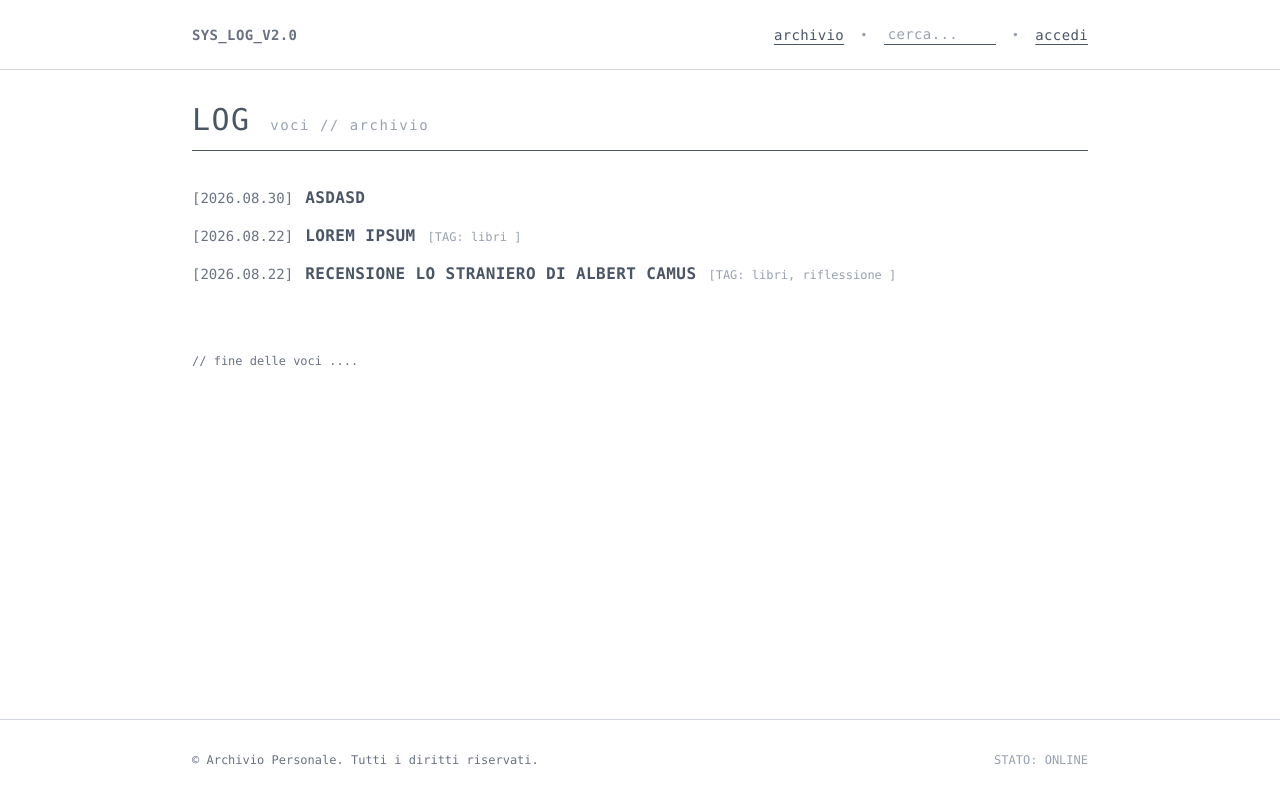
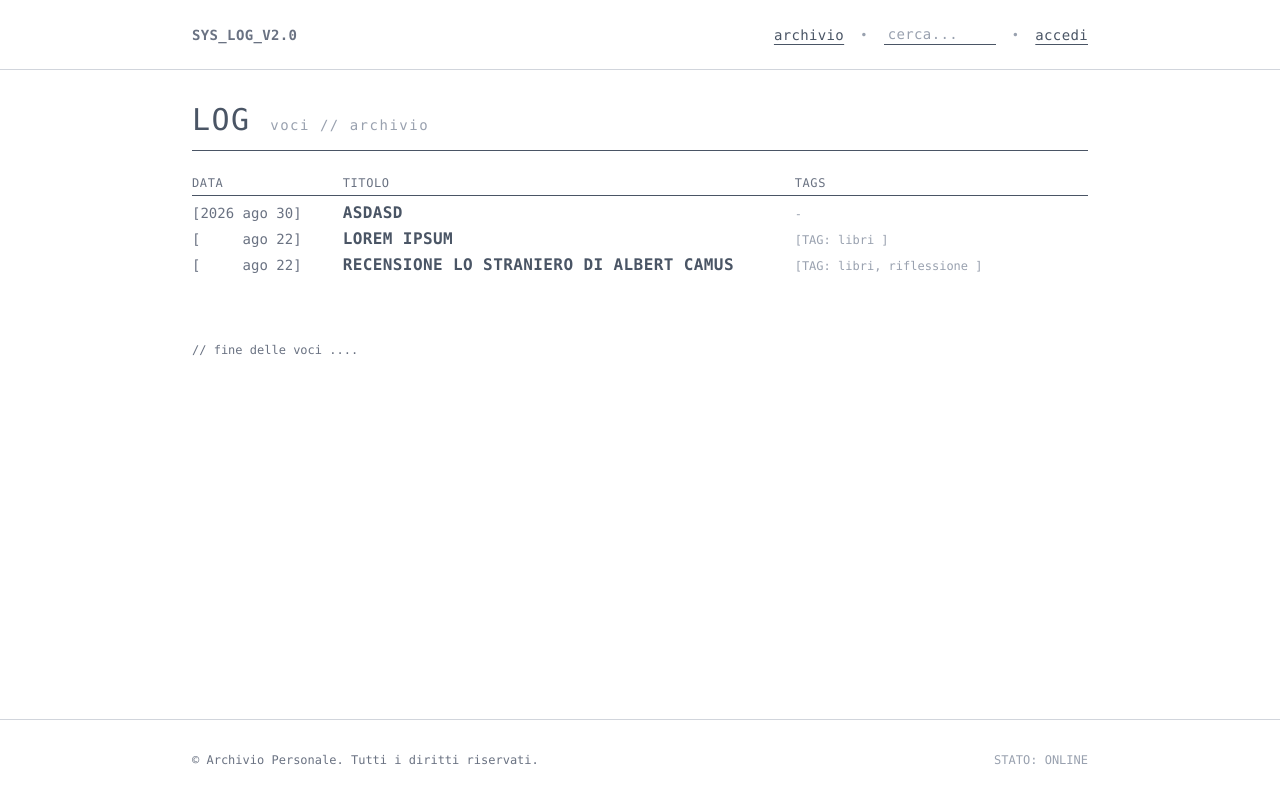
Before and after one commit to davidoskiii/blog, a Django app: page / in a window 1280 px wide. Run offline with Django 5.2, Linux system fonts and the light colour scheme; data comes from the database, SQL or seed files in the repository; both versions use the stored data as it was after the commit.

Commit message:
Removed drafts cause they didn't work in prod and rearreanged the frontend like in the past commit

```diff
--- a/blog_app/templates/blog_app/posts.html
+++ b/blog_app/templates/blog_app/posts.html
@@ -3,7 +3,7 @@
 {% block content %}
 
 <!-- Log Title Header -->
-<div class="flex flex-col sm:flex-row sm:items-baseline justify-between border-b border-gray-600 pb-3 mb-6 sm:mb-8 gap-3 sm:gap-4">
+<div class="flex flex-col sm:flex-row sm:items-baseline justify-between border-b border-gray-600 pb-3 mb-6 gap-3 sm:gap-4">
   <h1 class="text-2xl sm:text-3xl font-mono uppercase tracking-wider text-gray-600 break-words">
     LOG <span class="block sm:inline text-xs sm:text-sm font-normal lowercase text-gray-400 mt-1 sm:mt-0">voci // archivio</span>
   </h1>
@@ -20,29 +20,70 @@
   {% endif %}
 </div>
 
-<!-- Flat Post Log List -->
-<div class="space-y-3 sm:space-y-2 font-mono text-sm">
+<!-- Log Table Container -->
+<div class="w-full font-mono text-xs sm:text-sm">
 
+  <!-- Table Header -->
+  <div class="grid grid-cols-12 gap-2 pb-1 text-xs text-gray-500 font-mono border-b border-gray-600 uppercase tracking-wider mb-1">
+    <div class="col-span-4 sm:col-span-3 md:col-span-2">data</div>
+    <div class="col-span-8 sm:col-span-6 md:col-span-6">titolo</div>
+    <div class="hidden sm:block sm:col-span-3 md:col-span-4">tags</div>
+  </div>
+
+  <!-- Table Body -->
   {% for post in posts %}
-  <div class="flex flex-wrap items-baseline gap-x-2 sm:gap-x-3 gap-y-1 py-2 sm:py-1 border-b border-gray-100 sm:border-b-0">
-    <span class="text-gray-500 font-mono text-xs sm:text-sm shrink-0">[{{ post.date|date:"Y.m.d" }}]</span>
+    <div class="grid grid-cols-12 gap-2 py-1 sm:py-0.5 border-b border-gray-100 sm:border-b-0 items-baseline">
 
+      <!-- Date Column with Conditional Year -->
+      <div class="col-span-4 sm:col-span-3 md:col-span-2 font-mono text-xs sm:text-sm shrink-0">
+        {% ifchanged post.date|date:"Y" %}
+          <span class="text-gray-500 font-mono">[{{ post.date|date:"Y" }} {{ post.date|date:"b d" }}]</span>
+        {% else %}
+          <span class="text-gray-500 font-mono">[<span class="invisible select-none">2026</span> {{ post.date|date:"b d" }}]</span>
+        {% endifchanged %}
+      </div>
+
+      <!-- Title Column with Mobile Info Button -->
+      <div class="col-span-8 sm:col-span-6 md:col-span-6 flex items-baseline justify-between sm:block relative">
         <a href="{% url 'blog_app:post' post.id %}" class="font-mono font-bold text-gray-600 hover:text-black hover:underline uppercase tracking-wide text-sm sm:text-base leading-snug break-words">
           {{ post.title }}
         </a>
 
+        <!-- Mobile Info Button (Visible only on small screens) -->
+        <details class="sm:hidden relative inline-block ml-2 align-middle">
+          <summary class="list-none cursor-pointer text-[10px] font-mono text-gray-500 border border-gray-400 px-1 py-0.5 rounded hover:text-black hover:border-black transition-colors select-none">
+            [i]
+          </summary>
+          <div class="absolute right-0 top-full mt-1 z-30 bg-white border border-gray-600 p-2 shadow-sm text-xs text-gray-400 font-mono w-48 break-words">
             {% if post.tags.all %}
-      <span class="text-xs text-gray-400 font-mono break-words">
               [TAG:
               {% for tag in post.tags.all %}
                 <a href="{% url 'blog_app:tag' tag.id %}" class="hover:text-gray-500 hover:underline">{{ tag.name|lower }}</a>{% if not forloop.last %}, {% endif %}
               {% endfor %}
               ]
-      </span>
+            {% else %}
+              -
             {% endif %}
           </div>
+        </details>
+      </div>
+
+      <!-- Tags Column: Hidden on small viewports, visible on sm: and up -->
+      <div class="hidden sm:block sm:col-span-3 md:col-span-4 text-xs text-gray-400 font-mono break-words">
+        {% if post.tags.all %}
+          [TAG:
+          {% for tag in post.tags.all %}
+            <a href="{% url 'blog_app:tag' tag.id %}" class="hover:text-gray-500 hover:underline">{{ tag.name|lower }}</a>{% if not forloop.last %}, {% endif %}
+          {% endfor %}
+          ]
+        {% else %}
+          -
+        {% endif %}
+      </div>
+
+    </div>
   {% empty %}
-  <p class="text-xs text-gray-500 italic">// nessun post registrato nell'archivio.</p>
+    <p class="text-xs text-gray-500 italic py-2">// nessun post registrato nell'archivio.</p>
   {% endfor %}
 
 </div>
--- a/static/css/output.css
+++ b/static/css/output.css
@@ -7,6 +7,7 @@
     sans-serif, 'Apple Color Emoji', 'Segoe UI Emoji', 'Segoe UI Symbol', 'Noto Color Emoji';
     --font-mono: ui-monospace, SFMono-Regular, Menlo, Monaco, Consolas, 'Liberation Mono', 'Courier New',
     monospace;
+    --color-red-500: oklch(63.7% 0.237 25.331);
     --color-red-600: oklch(57.7% 0.245 27.325);
     --color-indigo-500: oklch(58.5% 0.233 277.117);
     --color-gray-100: oklch(96.7% 0.003 264.542);
@@ -207,11 +214,23 @@
   .static {
     position: static;
   }
+  .top-full {
+    top: 100%;
+  }
   .right-0 {
     right: 0px;
   }
+  .z-30 {
+    z-index: 30;
+  }
   .z-50 {
     z-index: 50;
+  }
+  .col-span-4 {
+    grid-column: span 4 / span 4;
+  }
+  .col-span-8 {
+    grid-column: span 8 / span 8;
   }
   .container {
     width: 100%;
@@ -284,6 +306,9 @@
   }
   .flex {
     display: flex;
+  }
+  .grid {
+    display: grid;
   }
   .hidden {
     display: none;
@@ -332,6 +357,9 @@
   }
   .list-none {
     list-style-type: none;
+  }
+  .grid-cols-12 {
+    grid-template-columns: repeat(12, minmax(0, 1fr));
   }
   .flex-col {
     flex-direction: column;
@@ -423,9 +451,6 @@
     margin-inline-start: calc(calc(var(--spacing) * 4) * var(--tw-space-x-reverse));
     margin-inline-end: calc(calc(var(--spacing) * 4) * calc(1 - var(--tw-space-x-reverse)));
   }
-  .gap-y-1 {
-    row-gap: var(--spacing);
-  }
   .gap-y-1\.5 {
     row-gap: calc(var(--spacing) * 1.5);
   }
@@ -702,6 +749,12 @@
     outline-style: none;
   }
   @media (width >= 40rem) {
+    .sm\:col-span-3 {
+      grid-column: span 3 / span 3;
+    }
+    .sm\:col-span-6 {
+      grid-column: span 6 / span 6;
+    }
     .sm\:mt-0 {
       margin-top: 0px;
     }
@@ -719,6 +772,12 @@
     }
     .sm\:mb-12 {
       margin-bottom: calc(var(--spacing) * 12);
+    }
+    .sm\:block {
+      display: block;
+    }
+    .sm\:hidden {
+      display: none;
     }
     .sm\:inline {
       display: inline;
@@ -747,18 +806,10 @@
     .sm\:gap-6 {
       gap: calc(var(--spacing) * 6);
     }
-    :where(.sm\:space-y-2 > :not(:last-child)) {
-      --tw-space-y-reverse: 0;
-      margin-block-start: calc(calc(var(--spacing) * 2) * var(--tw-space-y-reverse));
-      margin-block-end: calc(calc(var(--spacing) * 2) * calc(1 - var(--tw-space-y-reverse)));
-    }
     :where(.sm\:space-y-8 > :not(:last-child)) {
       --tw-space-y-reverse: 0;
       margin-block-start: calc(calc(var(--spacing) * 8) * var(--tw-space-y-reverse));
       margin-block-end: calc(calc(var(--spacing) * 8) * calc(1 - var(--tw-space-y-reverse)));
-    }
-    .sm\:gap-x-3 {
-      column-gap: calc(var(--spacing) * 3);
     }
     :where(.sm\:space-x-4 > :not(:last-child)) {
       --tw-space-x-reverse: 0;
@@ -772,8 +823,8 @@
       border-bottom-style: var(--tw-border-style);
       border-bottom-width: 0px;
     }
-    .sm\:py-1 {
-      padding-block: var(--spacing);
+    .sm\:py-0\.5 {
+      padding-block: calc(var(--spacing) * 0.5);
     }
     .sm\:text-2xl {
       font-size: var(--text-2xl);
@@ -797,6 +848,15 @@
     }
   }
   @media (width >= 48rem) {
+    .md\:col-span-2 {
+      grid-column: span 2 / span 2;
+    }
+    .md\:col-span-4 {
+      grid-column: span 4 / span 4;
+    }
+    .md\:col-span-6 {
+      grid-column: span 6 / span 6;
+    }
     .md\:flex {
       display: flex;
     }
```
Also changed, not shown: other parts of static/css/output.css (+31 -30 lines), blog_app/templates/blog_app/edit_post.html (+31 -7 lines), blog_app/templates/blog_app/new_post.html (+31 -7 lines), db.sqlite3. Lines whose indentation alone changed are shown as unchanged.
